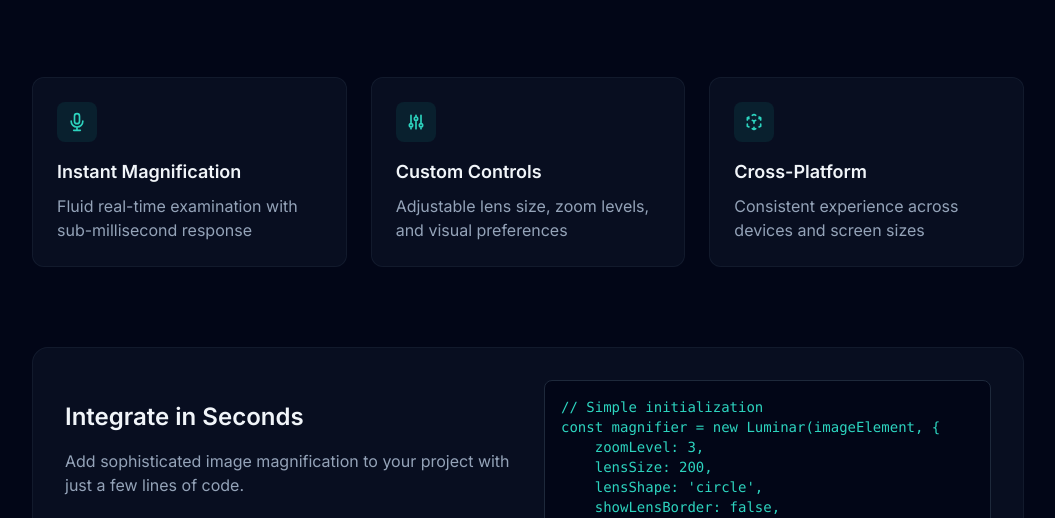
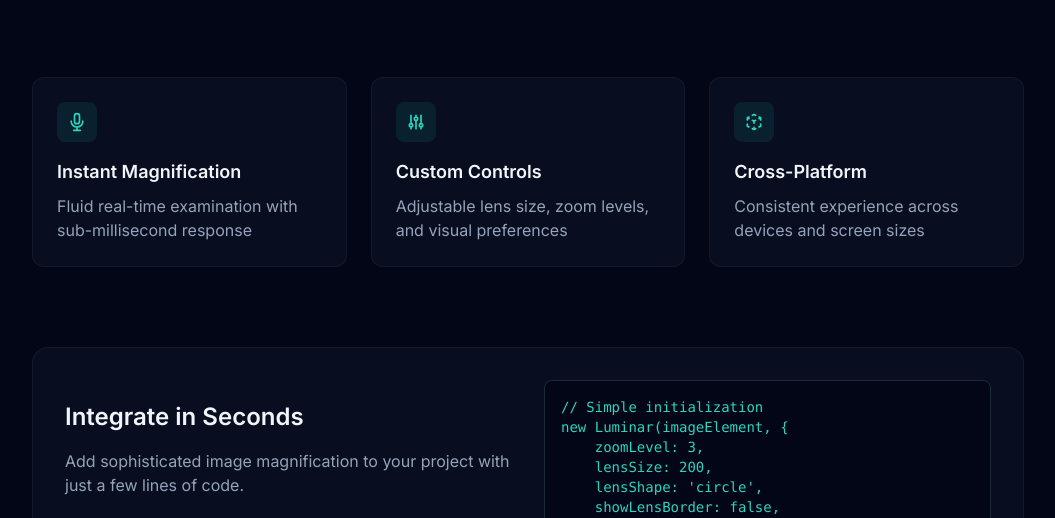
Before and after one commit to iamajraj/Luminar, a plain HTML site: page index.html in a window 1280 px wide. Shown: the part 801-1319 px from the top of the page, without its empty margins (112-1167 px from the left). Drawn offline with nearby package versions, Linux system fonts and the light colour scheme.

Commit message:
update: code example updated

```diff
--- a/index.html
+++ b/index.html
@@ -132,7 +132,7 @@
                 <div class="flex-1 w-full">
                     <div class="bg-slate-950 rounded-lg p-4 border border-slate-800">
                         <pre class="custom-scrollbar text-sm text-teal-400 overflow-x-auto"><code>// Simple initialization
-const magnifier = new Luminar(imageElement, {
+new Luminar(imageElement, {
     zoomLevel: 3,
     lensSize: 200,
     lensShape: 'circle',
```
